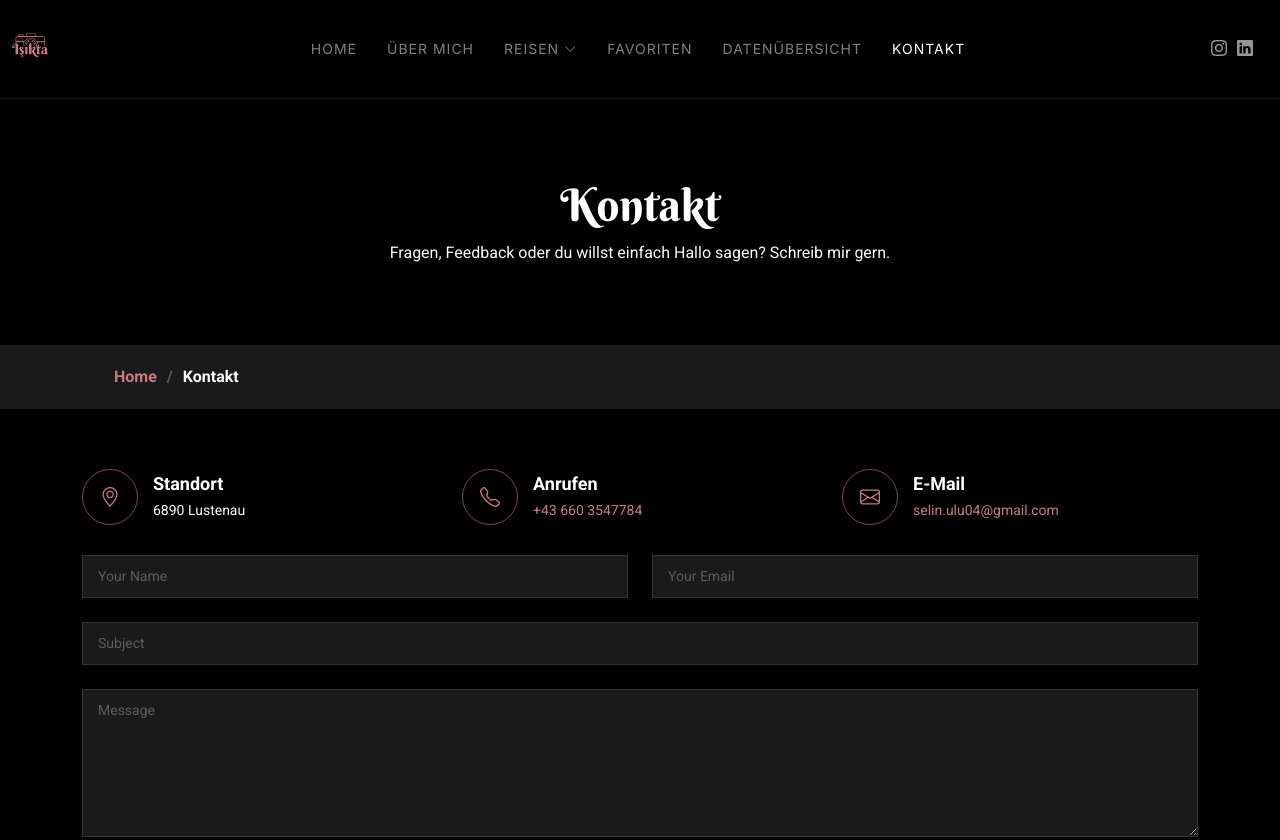
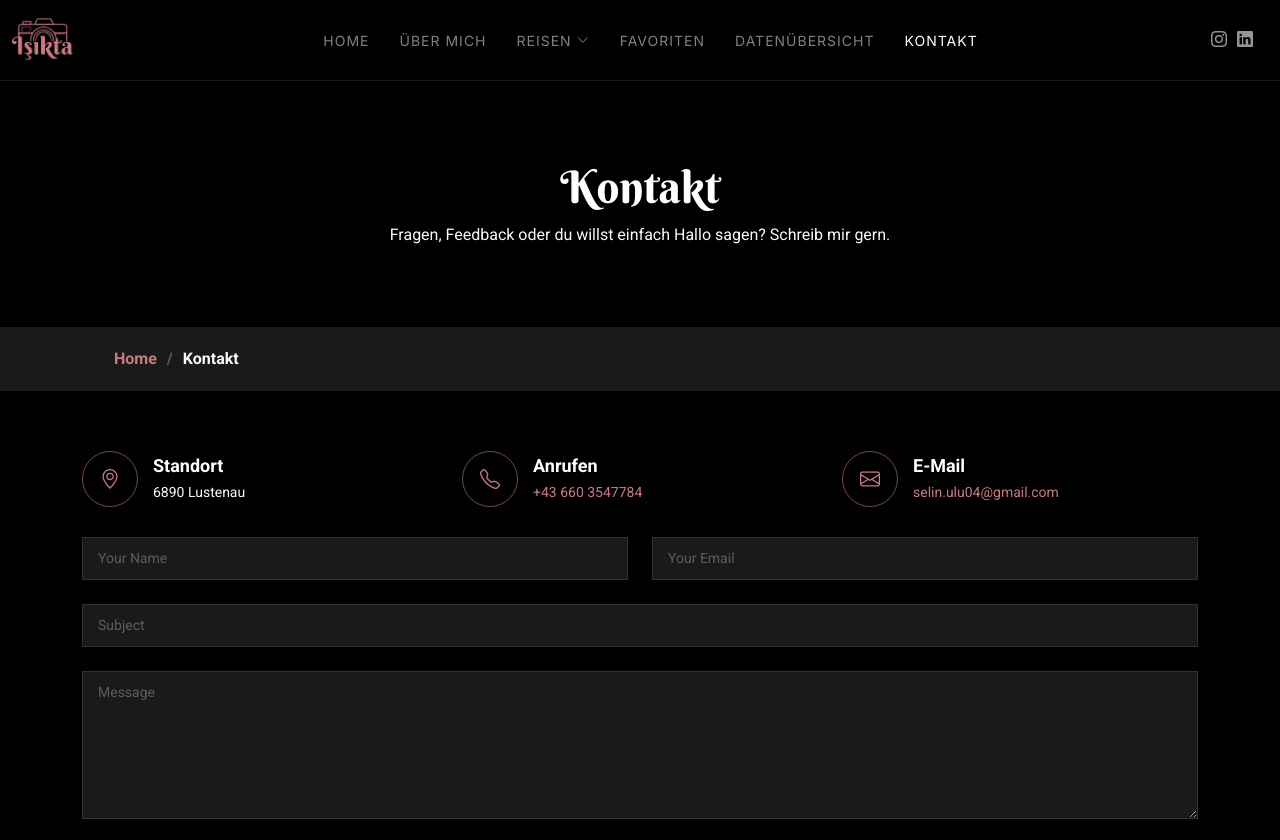
Before and after one commit to selo0204/isikta, a plain HTML site: page contact.html in a window 1280 px wide. Shown: the top 840 px of the page. Drawn offline with Linux system fonts and the light colour scheme.

Commit message:
Logo Groesse: main.css Konflikt behoben

```diff
--- a/assets/css/custom.css
+++ b/assets/css/custom.css
@@ -11,9 +11,11 @@
 }
 
 .logo-img {
-  height: 120px;
+  padding-bottom: 4px;
+  padding-top: 15px;
+  height: 80px;
   width: auto;
-  max-height: none;
+  max-height: 80px;
   filter: invert(86%) sepia(29%) saturate(3437%) hue-rotate(297deg) brightness(84%) contrast(84%);
 }
 
--- a/assets/css/main.css
+++ b/assets/css/main.css
@@ -140,17 +140,12 @@ h6 {
 /*--------------------------------------------------------------
 # Global Header
 --------------------------------------------------------------*/
-.header {
-  color: var(--default-color);
-  background-color: var(--background-color);
-  padding: 20px 0;
-  transition: all 0.5s;
-  z-index: 997;
-  border-bottom: 1px solid var(--background-color);
-}
-
-.header .logo {
-  line-height: 1;
+.header .logo img.logo-img {
+  height: 80px;
+  max-height: 80px;
+  width: auto;
+  margin-right: 8px;
+  filter: invert(86%) sepia(29%) saturate(3437%) hue-rotate(297deg) brightness(84%) contrast(84%);
 }
 
 .header .logo img {
--- a/contact.html
+++ b/contact.html
@@ -132,7 +132,7 @@
 
             <div class="col-md-12 text-center">
               <div class="loading">Loading</div>
-              <div class="error-message"></div>sss
+              <div class="error-message"></div>
               <div class="sent-message">Your message has been sent. Thank you!</div>
 
               <button type="submit">Send Message</button>
```
